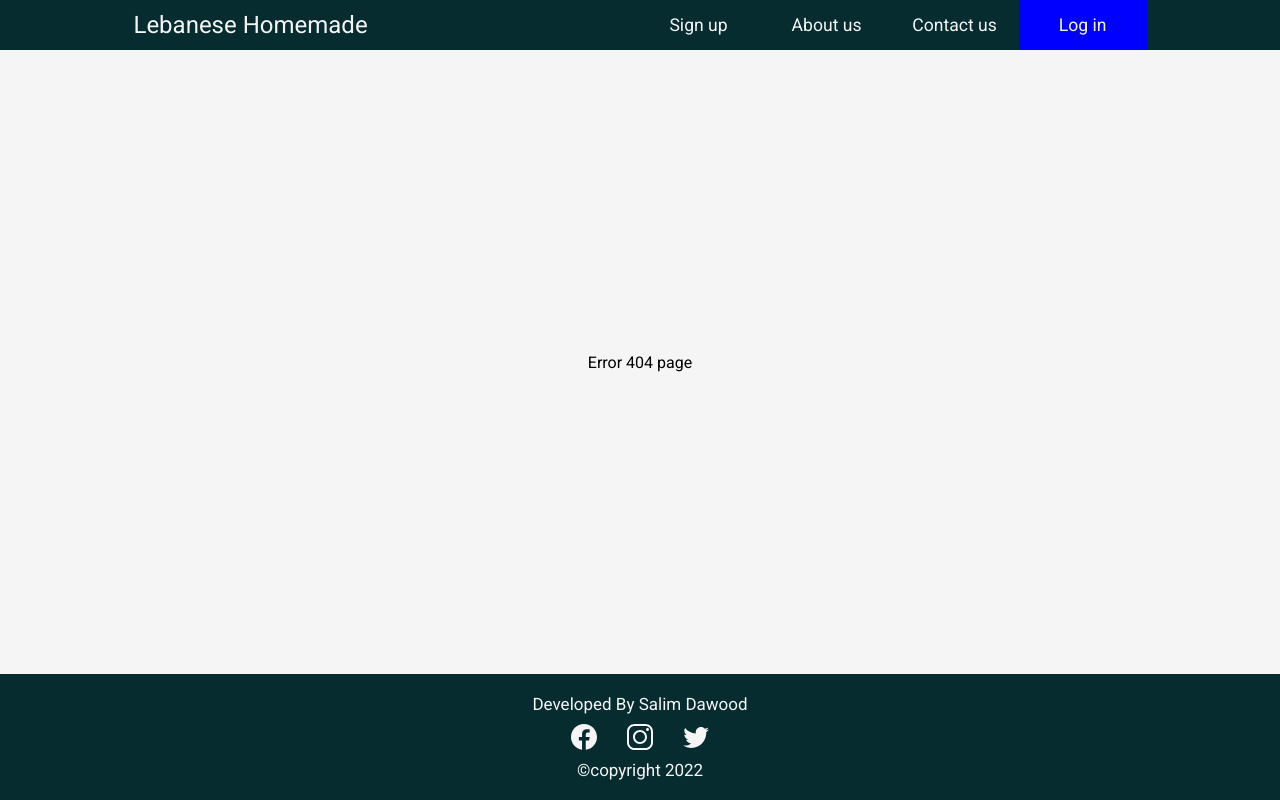
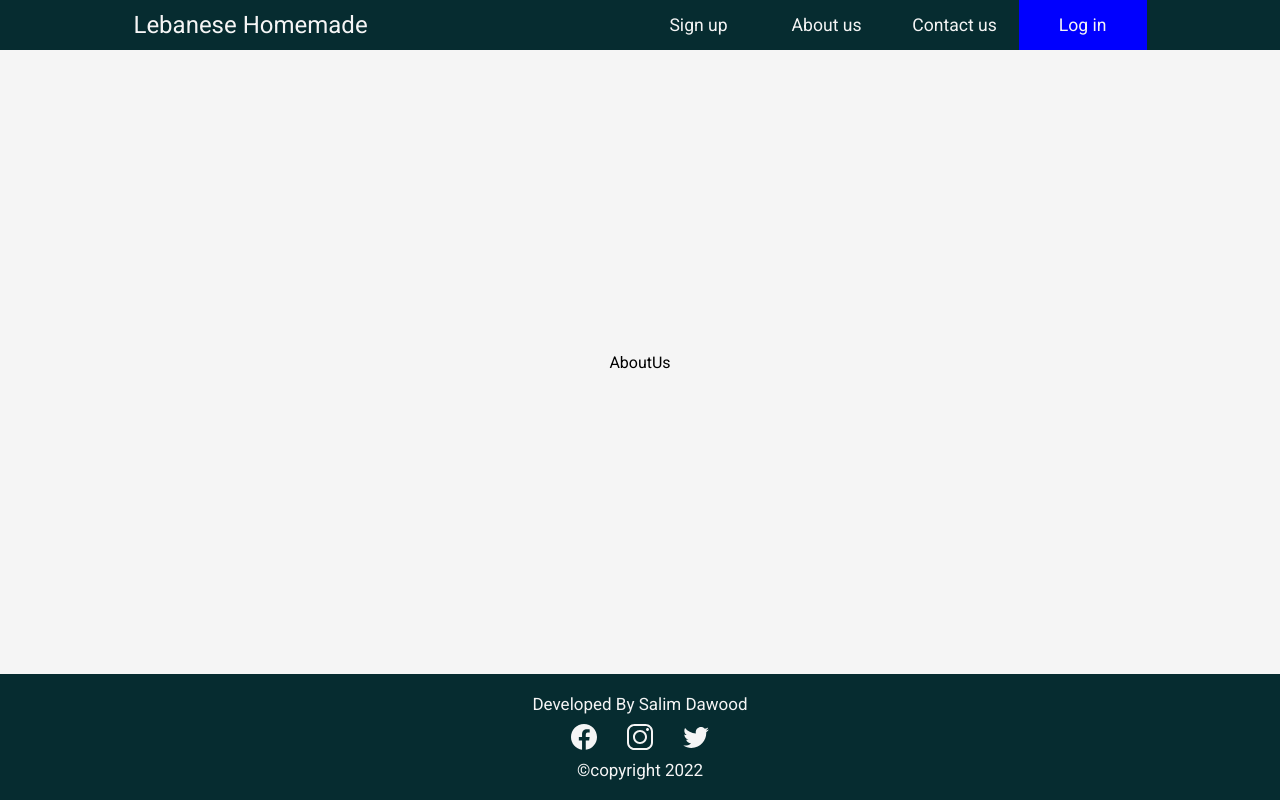
Before and after one commit to salimdawood/Lebanese-Homemade-Frontend, a React (Create React App) app: page /aboutus in a window 1280 px wide. Before the commit this address had no page. Built offline with nearby package versions, Linux system fonts and the light colour scheme.

Commit message:
update-functionality

```diff
--- a/src/App.js
+++ b/src/App.js
@@ -7,6 +7,7 @@ import Error from './pages/Error'
 import SignUp from './pages/SignUp'
 import SignIn from './pages/SignIn'
 import Home from './pages/Home'
+import AboutUs from './pages/AboutUs';
 import UserDashboard from './pages/UserDashboard'
 import {UserContextProvider} from './context/userContext'
 
@@ -24,6 +25,7 @@ function App() {
                 <Route path="/contactus" element={<ContactUs />}/>
                 <Route path="/signin" element={<SignIn />}/>
                 <Route path="/signup" element={<SignUp />}/>
+                <Route path="/aboutus" element={<AboutUs />}/>
                 <Route index element={<Home />}/>
                 <Route path="/*" element={<Error />}/>
               </Routes>
--- /dev/null
+++ b/src/pages/AboutUs.jsx
@@ -0,0 +1,9 @@
+import React from 'react'
+
+const AboutUs = () => {
+  return (
+    <div>AboutUs</div>
+  )
+}
+
+export default AboutUs
--- a/src/pages/SignUp.jsx
+++ b/src/pages/SignUp.jsx
@@ -112,7 +112,7 @@ const SignUp = () => {
               <FormInput
               key={input.id}
               {...input}
-              value={userInfo[userInfoInput.name]}
+              value={userInfo[input.name]}
               onChange={handleChange} />
             ))
           }
--- a/src/pages/UserDashboard.jsx
+++ b/src/pages/UserDashboard.jsx
@@ -75,10 +75,9 @@ const UserDashboard = () => {
   ]
 
   const handleSubmit = (e)=>{
-    console.log("clicked")
     const {name,email,password,location} = userInfo
     e.preventDefault()
-    Axios.put(URL_PATH+'Users',{name,email,password,location})
+    Axios.put(URL_PATH+'Users/'+userProfile.id,{name,email,password,location})
     .then((result)=>{
       console.log(result)
       switch (result.data) {
@@ -91,9 +90,8 @@ const UserDashboard = () => {
           setNameIsUnique(true)
           break;
         case 1:
-          console.log("added successfully")
+          console.log("updated successfully")
           setNameIsUnique(true)
-          navigate("/signin")
           break;
         default:
           console.log("success code not founded")
```
